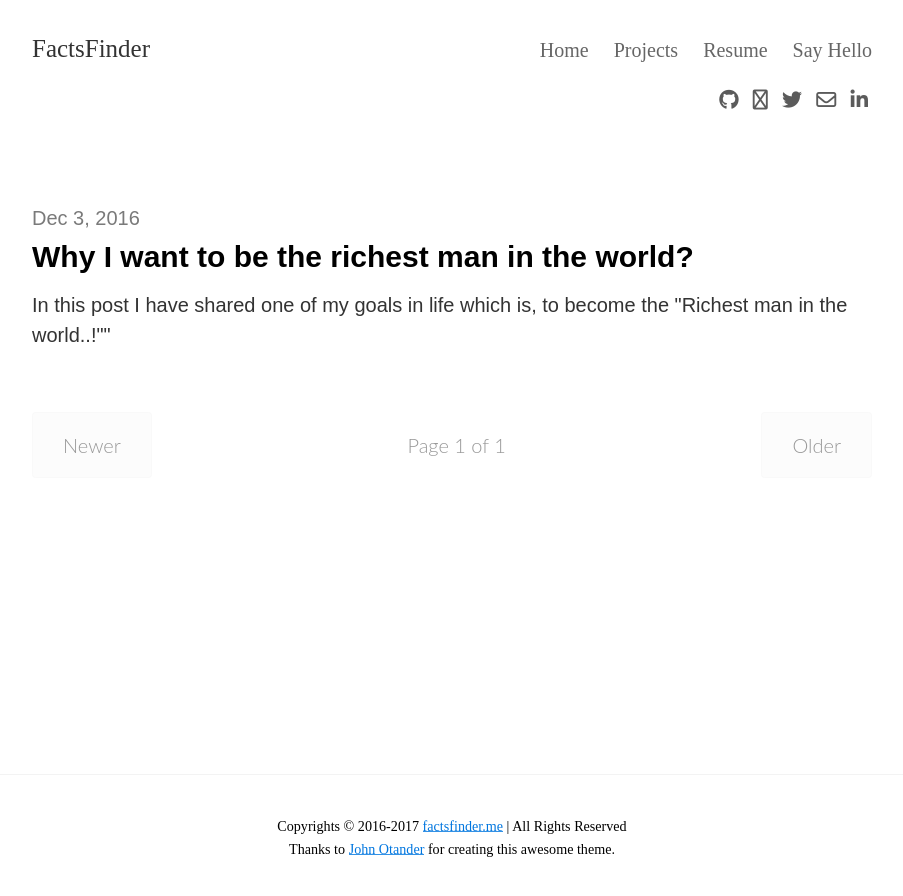
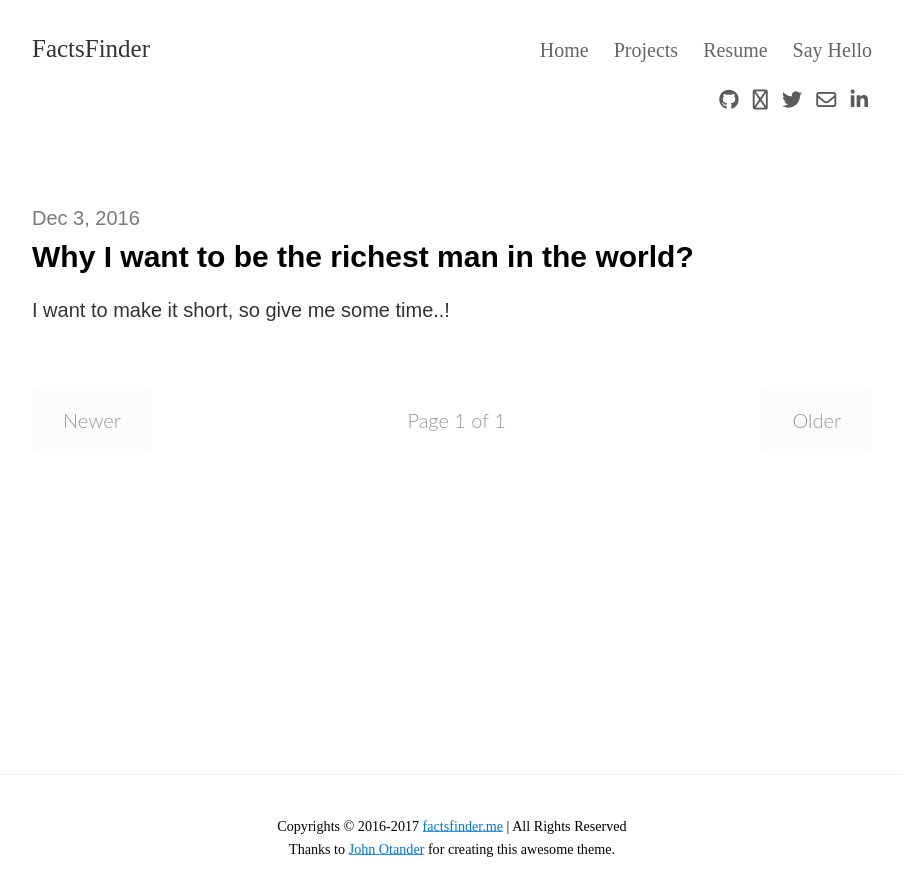
Before and after one commit to factsfinder/blog, a Jekyll site: the page built from index.html, in a window 1280 px wide. Shown: the top 896 px of the page, without its empty margins (188-1091 px from the left). Built offline with Jekyll 4.4.1, drawn with Linux system fonts in a browser that asks for light colours; nearby versions of some CDN libraries; some web fonts are replaced; the list of posts is cut into pages by our own code.

Commit message:
Update 2016-12-3-richest-man-in-the-world.md

```diff
--- a/_posts/2016-12-3-richest-man-in-the-world.md
+++ b/_posts/2016-12-3-richest-man-in-the-world.md
@@ -3,7 +3,6 @@ layout:     post
 title:      Why I want to be the richest man in the world?
 author:     Phanindra Veera
 permalink:  /richest-man-in-the-world/
-summary:    In this post I have shared one of my goals in life which is, to become the "Richest man in the world..!""
 categories: life
 ---
 
```
